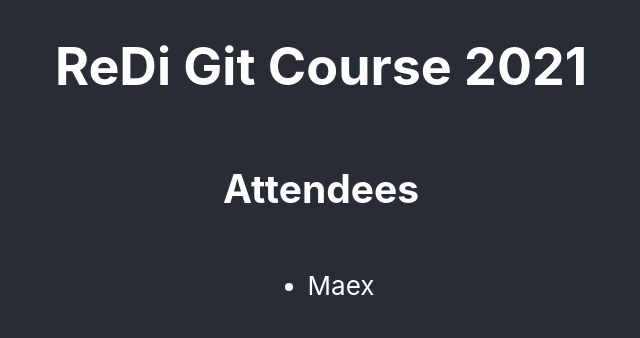
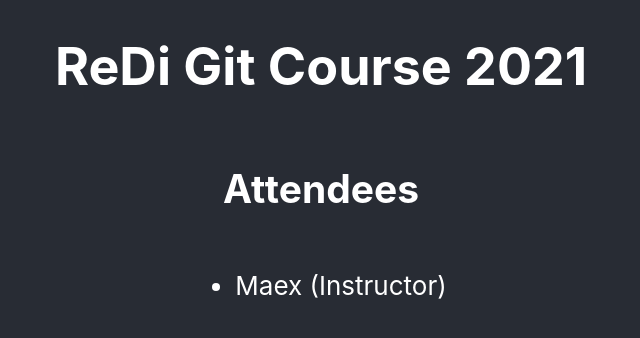
Before and after one commit to maexrakete/redi-git-course-2021, a React (Create React App) app: page / in a window 1280 px wide. Shown: the top 338 px of the page, without its empty margins (319-959 px from the left). Built offline with nearby package versions, Linux system fonts and the light colour scheme.

Commit message:
refactor App.tsx to also include a role

```diff
--- a/src/App.tsx
+++ b/src/App.tsx
@@ -1,9 +1,10 @@
 import React from 'react';
 import './App.css';
 
-const attendees = [
-  "Maex"
-]
+const attendees = [{
+  name: "Maex",
+  role: "Instructor"
+}]
 
 function App() {
   return (
@@ -12,7 +13,7 @@
         <h1>ReDi Git Course 2021</h1>
         <h2>Attendees</h2>
         <ul>
-          {attendees.map( name => <li>{name}</li>)}
+          {attendees.map( ({name, role}) => <li>{name} ({role})</li>)}
         </ul>
       </header>
     </div>
```
